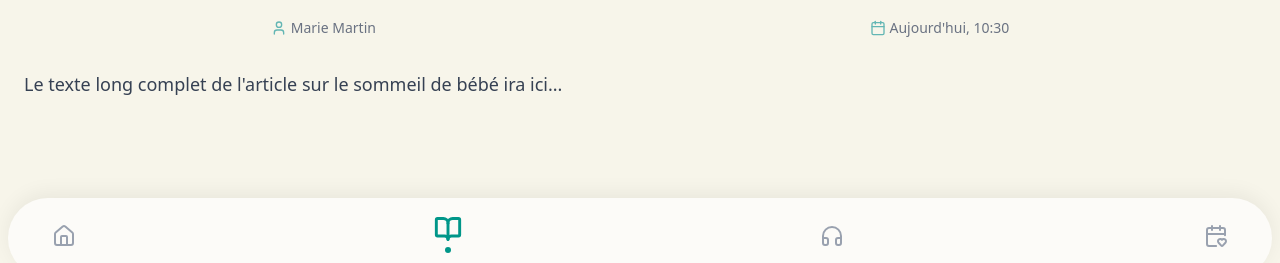
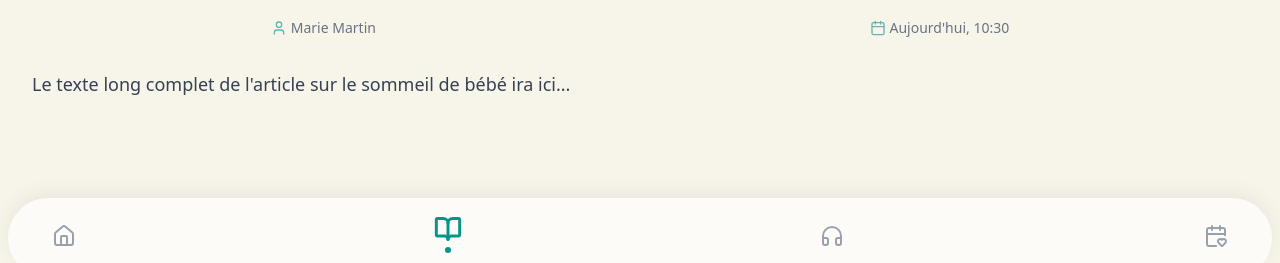
Before and after one commit to camilleklu/newparents, a React (Vite) app: page /publications/1 in a window 1280 px wide. Shown: the part 494-757 px from the top of the page. Built offline with nearby package versions, Linux system fonts and the light colour scheme.

Commit message:
ajout padding

```diff
--- a/src/pages/ArticleDetail.jsx
+++ b/src/pages/ArticleDetail.jsx
@@ -50,7 +50,7 @@ const ArticleDetail = () => {
         </div>
 
         {/* Corps de l'article */}
-        <div className="mt-8 text-gray-700 leading-relaxed text-lg pb-20">
+        <div className="mt-8 px-2 text-gray-700 leading-relaxed text-lg pb-20">
           {/* On affiche le contenu complet ici */}
           {article.content.split('\n').map((paragraph, index) => (
             <p key={index} className="mb-4 text-justify">
```
